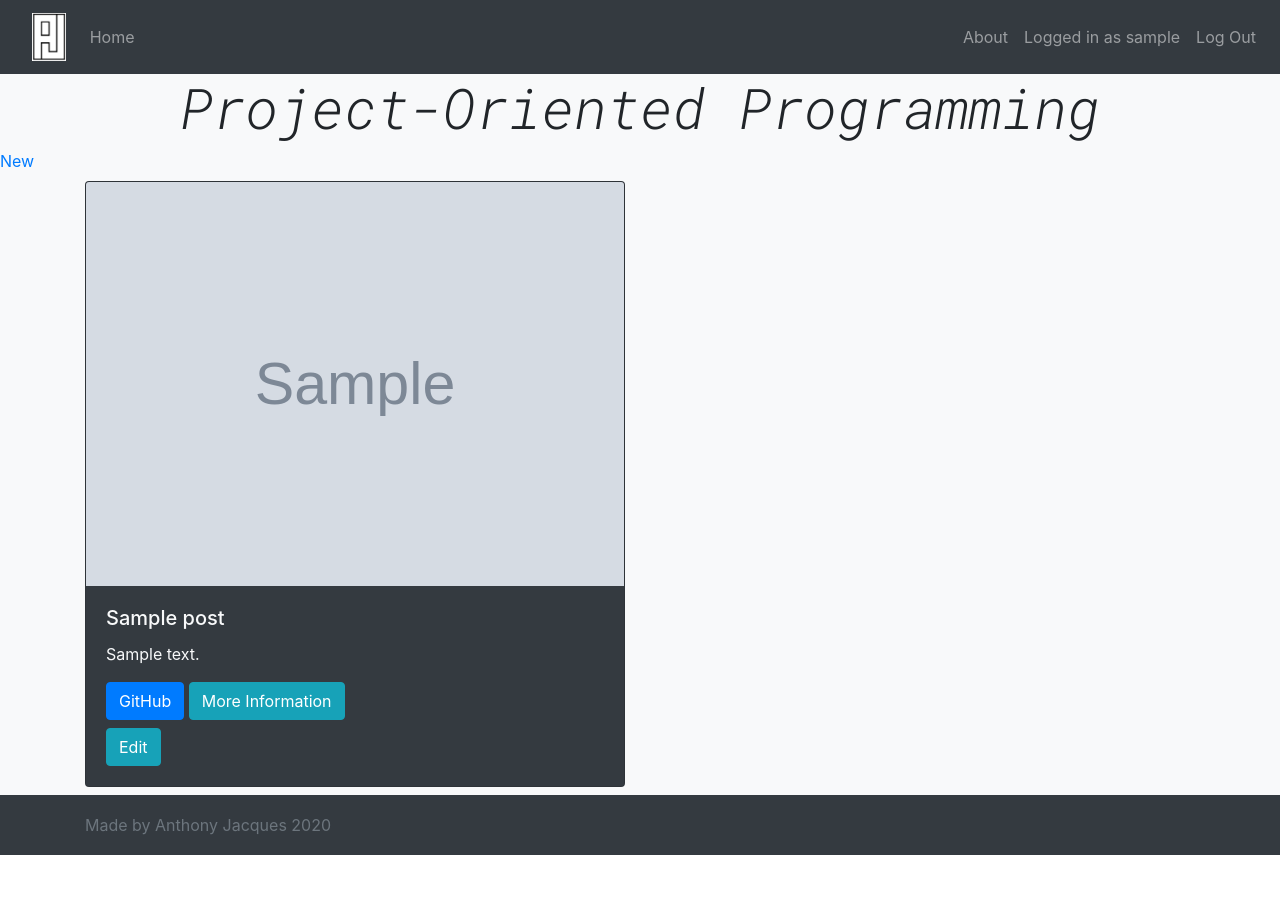
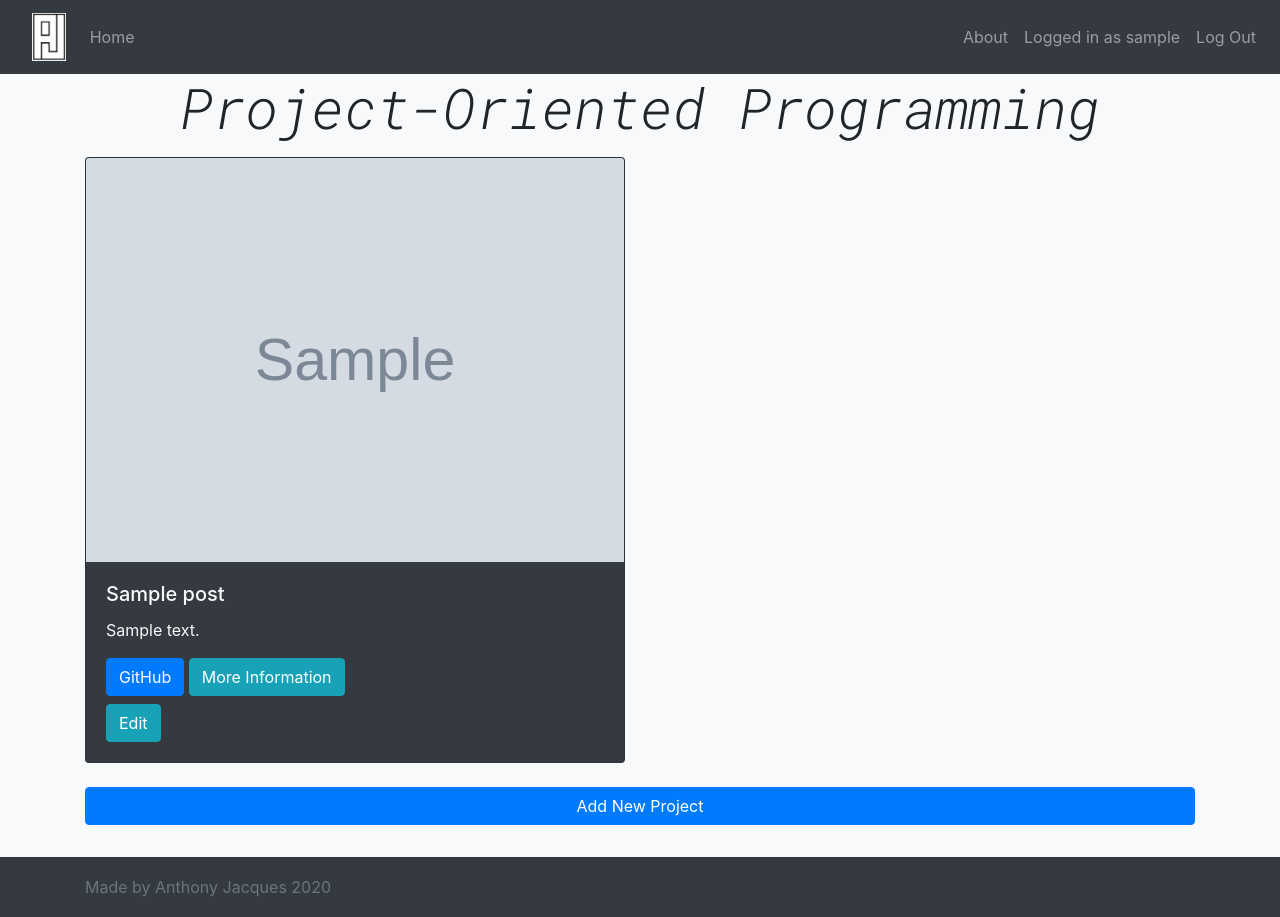
Before and after one commit to anthonyjacques20/projectsWebsite, a Flask app: template flaskr/templates/blog/index.html in a window 1280 px wide. Before the commit the page ends 855 px from the top, so only its background shows below. Run offline with Flask 2, Linux system fonts and the light colour scheme; the visitor is signed in with stand-in values (Sample User, id 1); data comes from the database, SQL or seed files in the repository; the template is opened without the code that fills it: most values are stand-ins (such as "Sample title", 1, 10 or a date in 2020); grey boxes marked "Sample" are stand-in pictures; data that the repository does not hold is empty; some libraries are stand-ins or nearby versions.

Commit message:
Style the new project button and fix spacing.  Close #7

```diff
--- a/flaskr/static/stickyFooter.css
+++ b/flaskr/static/stickyFooter.css
@@ -14,3 +14,7 @@ html {
     line-height: 60px; /* Vertically center the text there */
     background-color: #343a40!important;
   }
+
+  #footerSpacer {
+      height: 1rem;
+  }
--- a/flaskr/templates/blog/index.html
+++ b/flaskr/templates/blog/index.html
@@ -12,9 +12,6 @@
     <h1 class="display-4 text-center">
         Project-Oriented Programming
     </h1>
-    {% if g.user %}
-        <a class="action" href="{{ url_for('blog.create') }}">New</a>
-    {% endif %}
 
     <div class="container">
         <div class="row">
@@ -47,6 +44,13 @@
                 </div>
             {% endfor %}
         </div>
+        {% if g.user %}
+            <a class="btn btn-primary btn-block my-3" href="{{ url_for('blog.create') }}">Add New Project</a>
+        {% endif %}
+        <div id="footerSpacer">
+        </div>
     </div>
+
+
 </div>
 {% endblock %}
```
